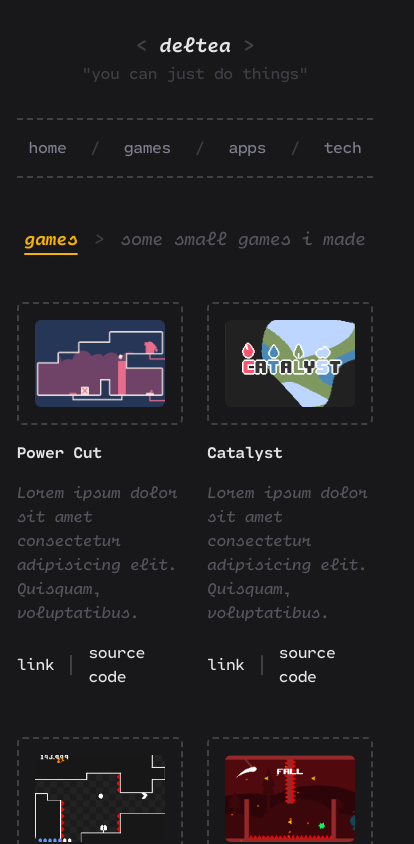
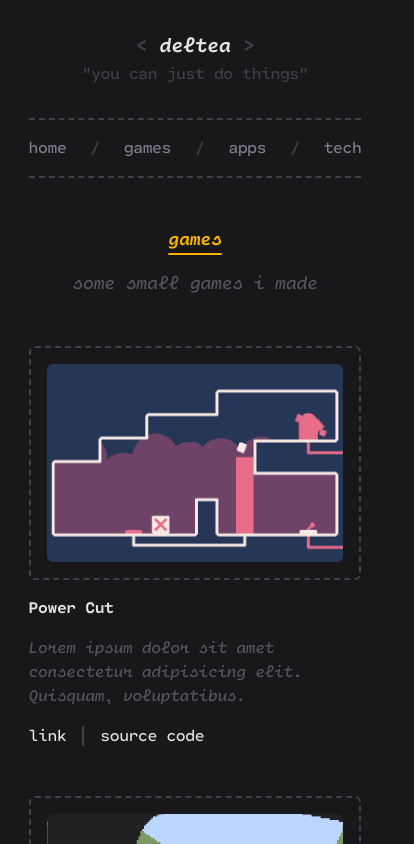
Before and after one commit to deltea/deltea, a SvelteKit app: page / in a window 390 px wide. Shown: the top 844 px of the page, 414 px wide, since content can reach past the window. Built offline with nearby package versions, Linux system fonts and the light colour scheme.

Commit message:
add mobile support

```diff
--- a/src/lib/components/Footer.svelte
+++ b/src/lib/components/Footer.svelte
@@ -1,4 +1,4 @@
-<footer class="flex items-center justify-between h-12 w-full text-surface">
+<footer class="flex flex-col md:flex-row gap-2 items-center justify-between h-12 w-full text-surface">
   <p>made with sveltekit and love</p>
 
   <div class="flex gap-4">
--- a/src/routes/+page.svelte
+++ b/src/routes/+page.svelte
@@ -172,12 +172,12 @@
 </script>
 
 {#each ["game", "web"] as type}
-  <div id={type} class="flex items-center gap-4 mb-12 text-border italic text-lg">
+  <div id={type} class="flex flex-col md:flex-row text-center items-center gap-4 mb-12 text-border italic text-lg">
     <h2 class="underline text-accent underline-offset-8 decoration-2 font-bold">
       {type === "game" ? "games" : "web apps"}
     </h2>
 
-    <p>{">"}</p>
+    <p class="hidden md:block">{">"}</p>
 
     <h2 class="text-surface">
       {type === "game"
@@ -186,7 +186,7 @@
     </h2>
   </div>
 
-  <ul class="gap-x-6 gap-y-12 grid grid-cols-2">
+  <ul class="gap-x-6 gap-y-12 grid grid-cols-1 md:grid-cols-2">
     {#each projects.filter(p => p.type === type) as project}
       <li class="w-full flex flex-col gap-4 items-start">
         <div class="border-2 border-border hover:border-accent border-dashed rounded-md flex items-center justify-center p-4 w-full">
@@ -215,19 +215,19 @@
   <Separator />
 {/each}
 
-<div id="tech" class="flex items-center gap-4 mb-12 text-border italic text-lg">
+<div id="tech" class="flex flex-col md:flex-row text-center items-center gap-4 mb-12 text-border italic text-lg">
   <h2 class="underline text-accent underline-offset-8 decoration-2 font-bold">
     tech
   </h2>
 
-  <p>{">"}</p>
+  <p class="hidden md:block">{">"}</p>
 
   <h2 class="text-surface">
     the tools i use to make stuff with
   </h2>
 </div>
 
-<ul class="grid grid-cols-6 gap-6">
+<ul class="grid grid-cols-3 md:grid-cols-6 gap-6">
   {#each techs as tech}
     <a
       aria-label="button"
```
